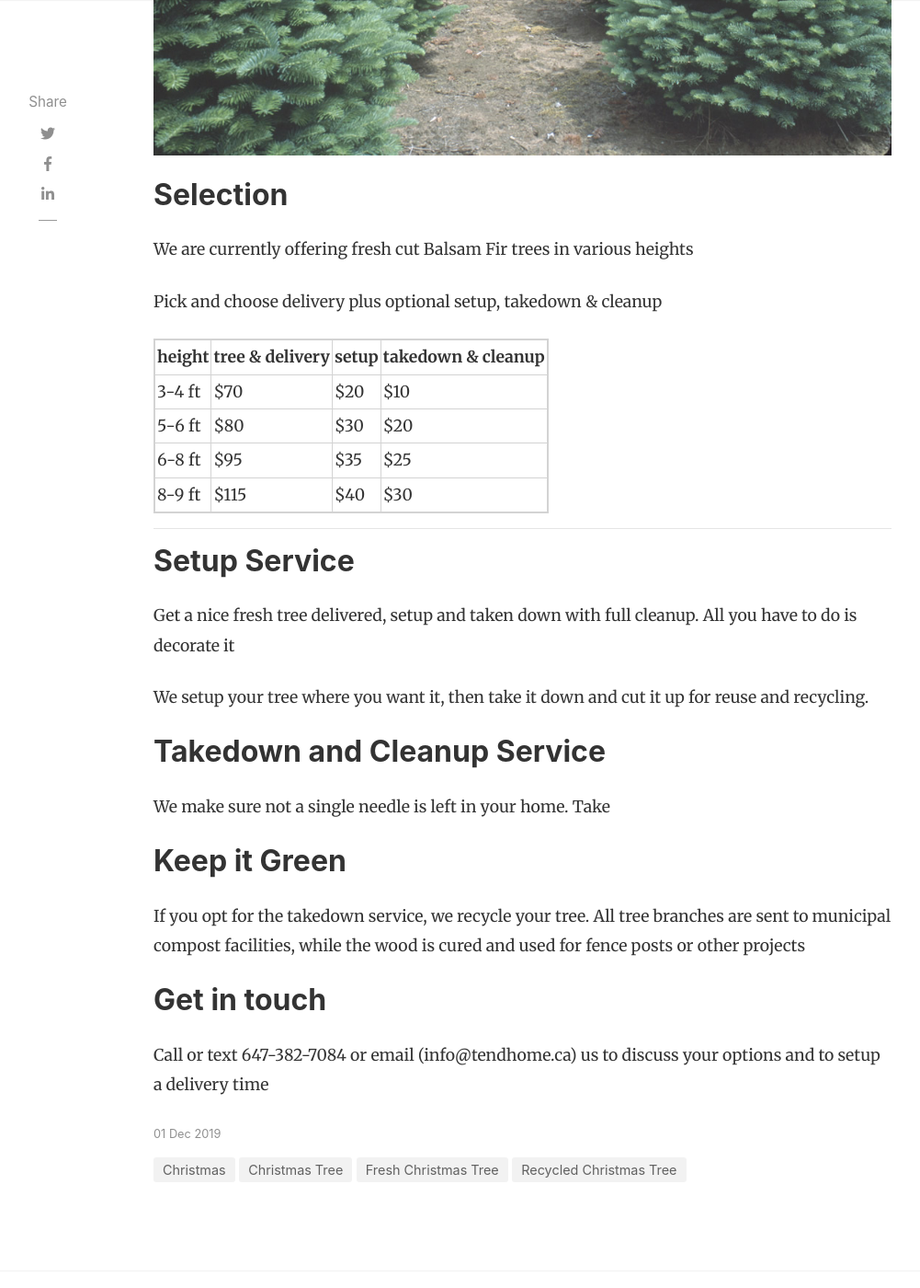
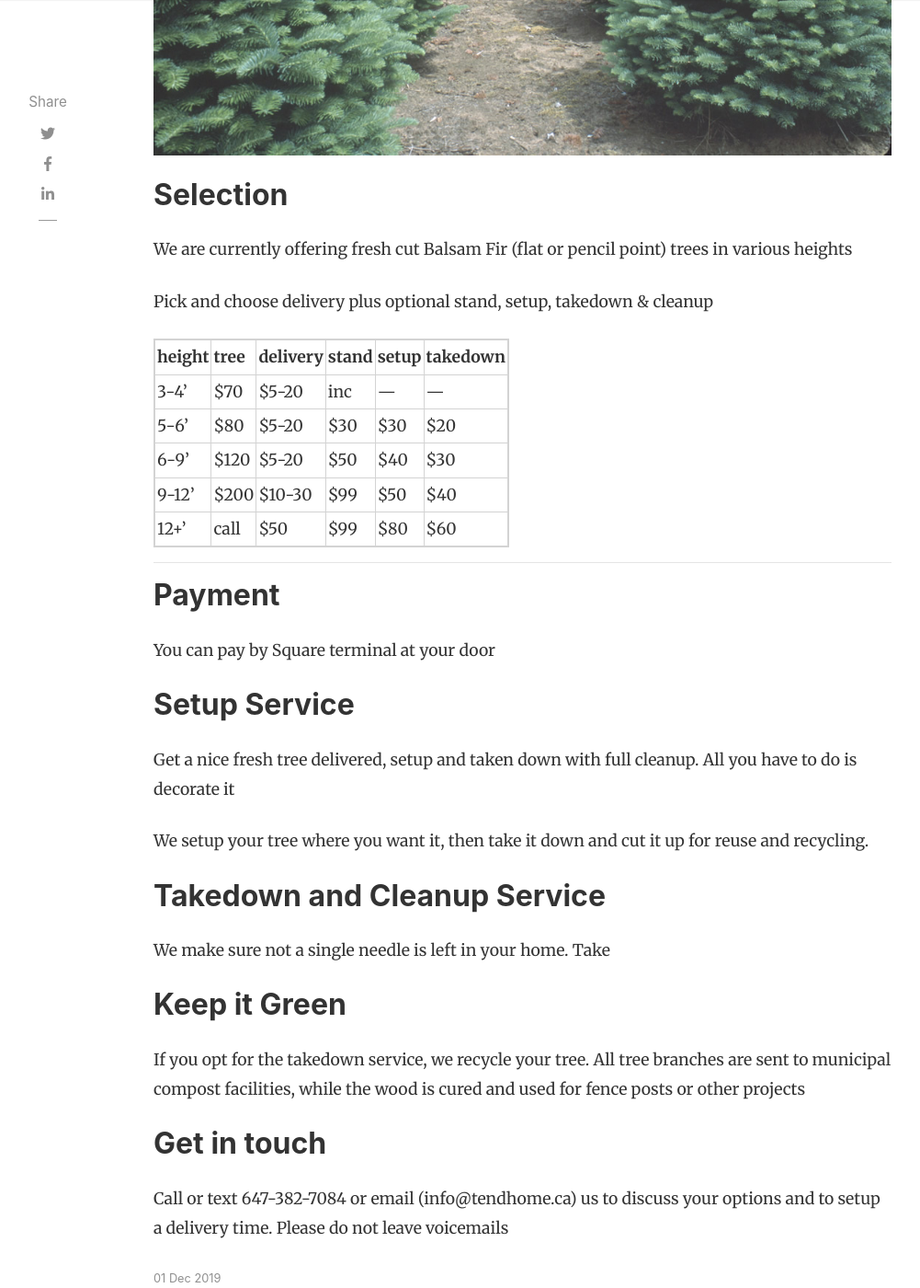
Before and after one commit to tendhome/site, a Jekyll site: the page built from _posts/2019-12-01-xmas.md, in a window 1280 px wide and 1400 px high, scrolled down 686 px. Shown: the whole window at 92% size, without its empty margins (118-1119 px from the left). Built offline with Jekyll 4.4.1, drawn with Linux system fonts in a browser that asks for light colours; nearby versions of some CDN libraries.

Commit message:
new pricing

```diff
--- a/_posts/2019-12-01-xmas.md
+++ b/_posts/2019-12-01-xmas.md
@@ -9,19 +9,23 @@ hidden: true
 ---
 
 ## Selection
-We are currently offering fresh cut Balsam Fir trees in various heights
+We are currently offering fresh cut Balsam Fir (flat or pencil point) trees in various heights
 
-Pick and choose delivery plus optional setup, takedown & cleanup
+Pick and choose delivery plus optional stand, setup, takedown & cleanup
 
-| height  |  tree & delivery   | setup  | takedown & cleanup |
-|-------- |------------------- |------- |------------------- |
-| 3-4 ft  |  $70               |  $20   | $10                |
-| 5-6 ft  |  $80               |  $30   | $20                |
-| 6-8 ft  |  $95               |  $35   | $25                |
-| 8-9 ft  |  $115              |  $40   | $30                |
+| height  | tree | delivery | stand | setup | takedown |
+|-------  | ---- | -------- | ----- | ----- |--------- |
+| 3-4'    | $70  |  $5-20   |  inc  | ---   | ---      |
+| 5-6'    | $80  |  $5-20   |  $30  | $30   | $20      |
+| 6-9'    | $120 |  $5-20   |  $50  | $40   | $30      |
+| 9-12'   | $200 |  $10-30  |  $99  | $50   | $40      |
+| 12+'    | call |  $50     |  $99  | $80   | $60      |
 {:.pricetable}
 
 ---------
+
+## Payment
+You can pay by Square terminal at your door
 
 ## Setup Service
 Get a nice fresh tree delivered, setup and taken down with full cleanup. All you have to do is decorate it
@@ -35,4 +39,4 @@ We make sure not a single needle is left in your home. Take
 If you opt for the takedown service, we recycle your tree. All tree branches are sent to municipal compost facilities, while the wood is cured and used for fence posts or other projects
 
 ## Get in touch
-Call or text 647-382-7084 or email (info@tendhome.ca) us to discuss your options and to setup a delivery time
+Call or text 647-382-7084 or email (info@tendhome.ca) us to discuss your options and to setup a delivery time. Please do not leave voicemails
```
